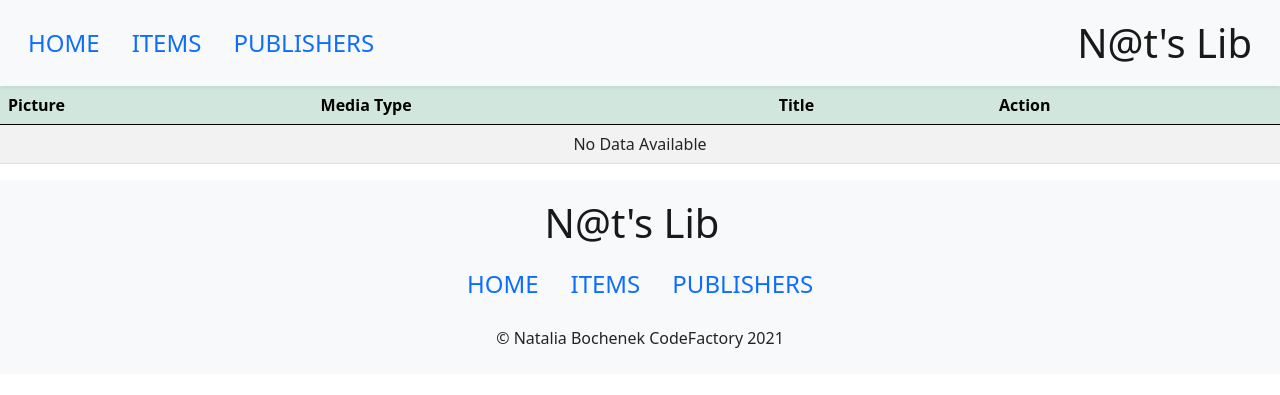
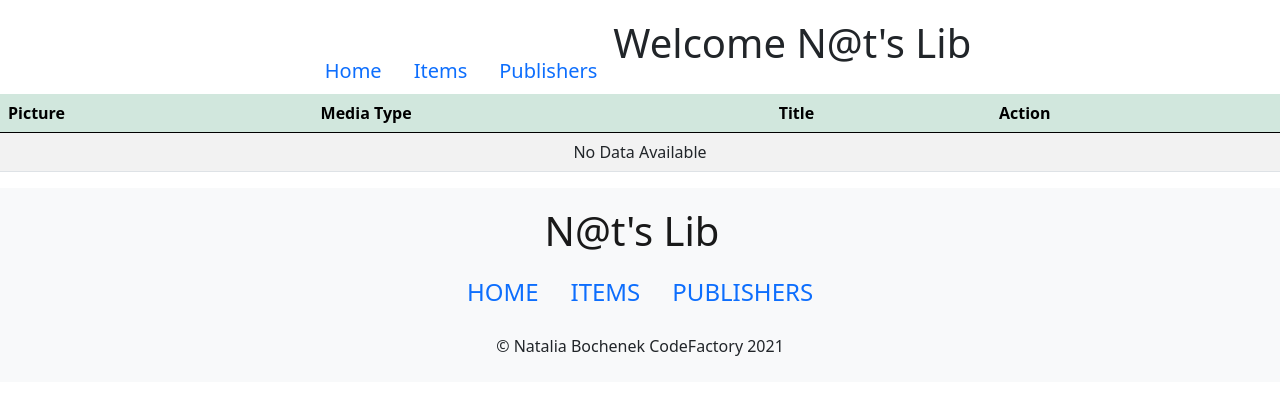
Before and after one commit to nat-oku/FE21-CR10-Natalia, a PHP site: page / in a window 1280 px wide. Shown: the top 395 px of the page. Run offline with PHP 8.4, Linux system fonts and the light colour scheme; data that the repository does not hold is empty.

Commit message:
adding new layout to navbar

```diff
--- a/components/navbar.php
+++ b/components/navbar.php
@@ -1,18 +1,24 @@
 <!-- add layout for the navbar visible on all sites -->
 
-<nav class="navbar navbar-light bg-light shadow-sm">
-  <div class="container-fluid d-flex justify-content-center justify-content-md-between">
-    <ul class="nav text-uppercase">
+<div class="bg-image d-flex justify-content-center align-items-center">
+  <nav class="align-self-start mt-5">
+    <ul class="nav justify-content-center">
       <li class="nav-item">
-        <a class="nav-link fs-4" href="#"><span class="text-gold fw-light">Home</span></a>
+        <a class="nav-link active fs-5" href="#">Home</a>
       </li>
       <li class="nav-item">
-        <a class="nav-link fs-4" href="#"><span class="text-gold fw-light">Items</span></a>
+        <a class="nav-link active fs-5" href="#locations">Items</a>
       </li>
       <li class="nav-item">
-        <a class="nav-link fs-4" href="#"><span class="text-gold fw-light">Publishers</span></a>
+        <a class="nav-link active fs-5" href="#restaurant">Publishers</a>
       </li>
     </ul>
-    <a class="navbar-brand fs-1 text-gold fw-light" routerLink="/"><i class="text-gold fas fa-route"></i><span class="text-gold fw-light"> N@t's Lib</span></a>
+  </nav>
+
+    <!-- fullpage background pic -->
+  <div class="mask maskBg">  <!-- the mask will help us make the img darker so our content will be more visible -->
+    <div class="d-flex justify-content-center align-items-start">
+      <h1 class="textColor-1 font-1 text-center">Welcome N@t's Lib</h1>
+    </div>
   </div>
-</nav>
+</div>
```
